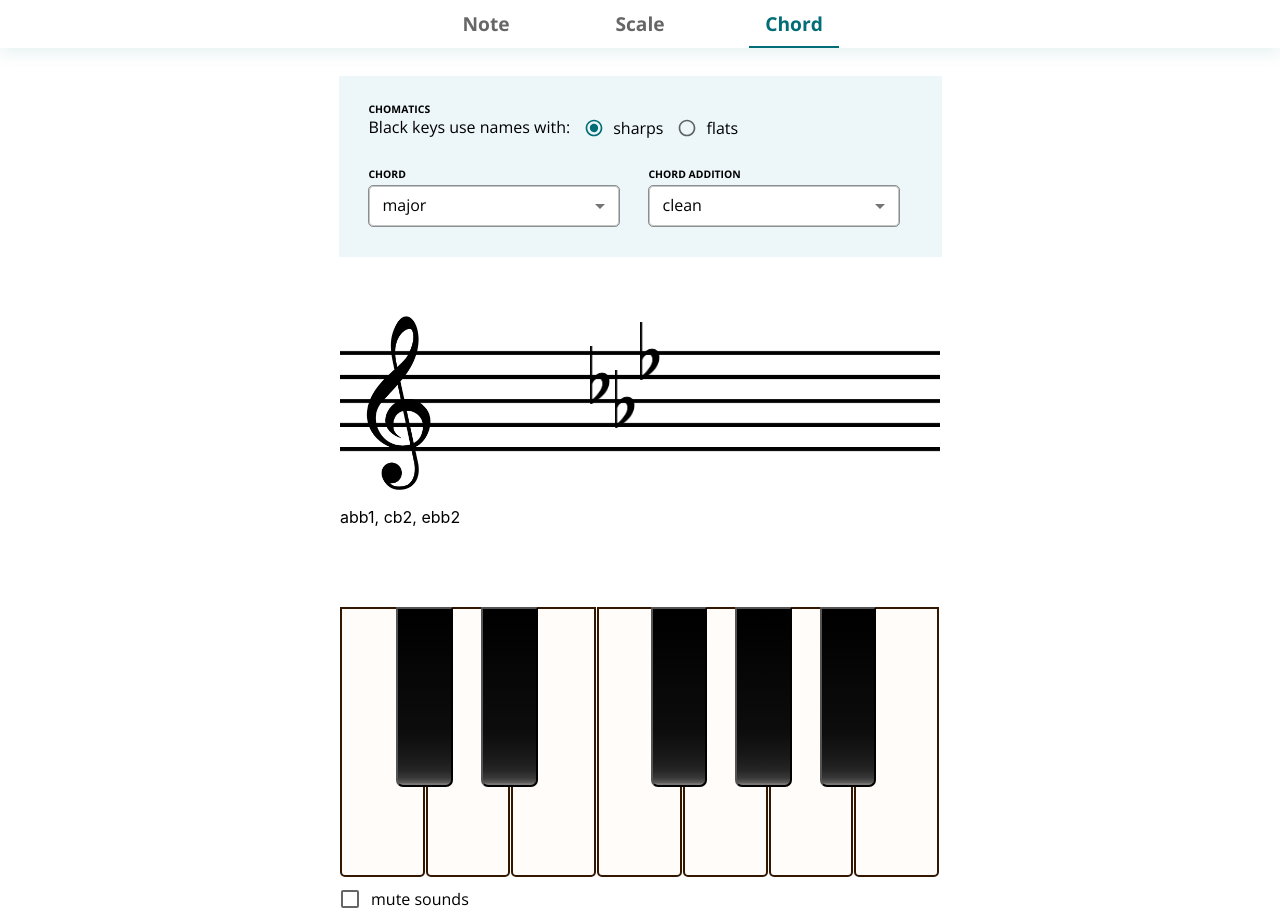
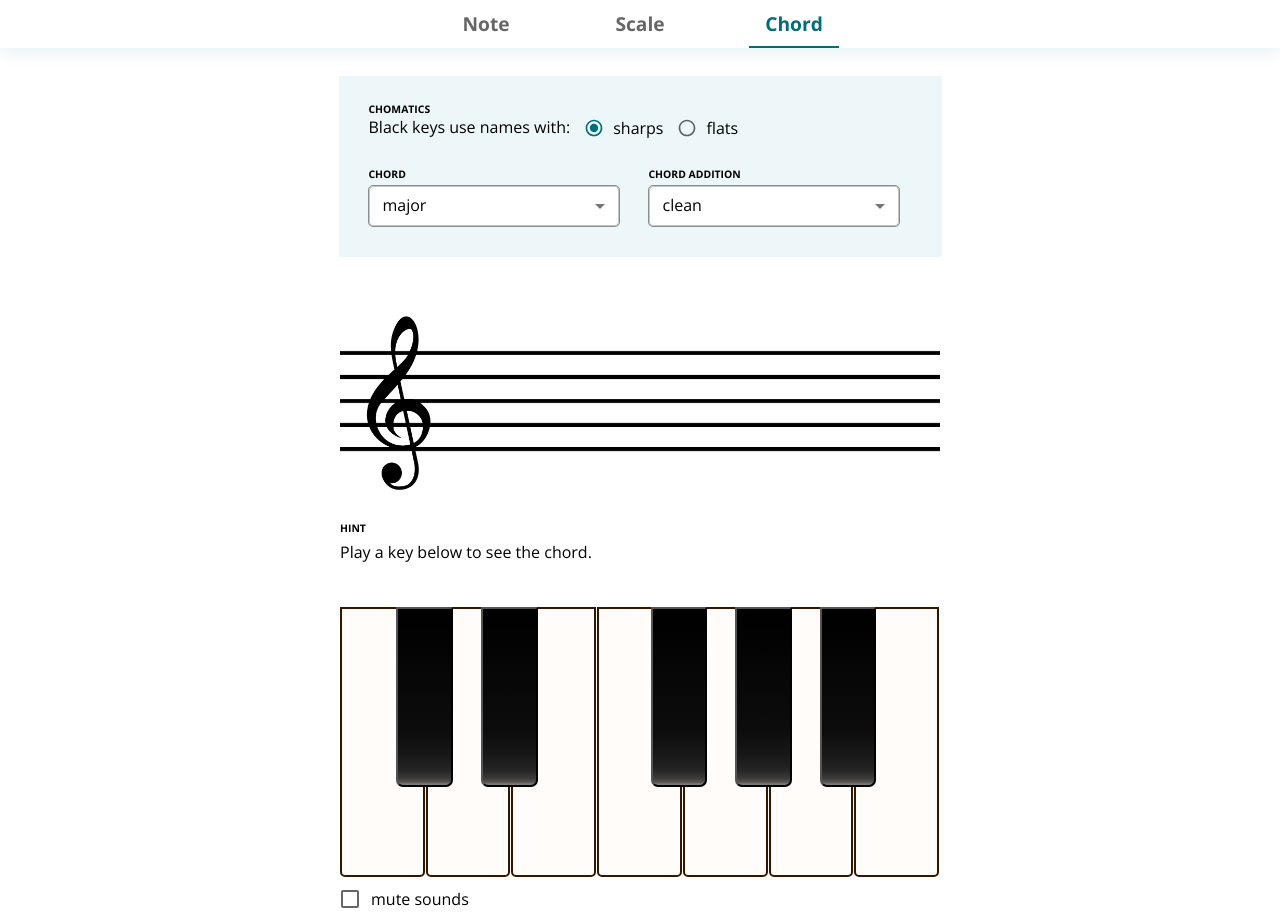
Before and after one commit to andrzejkukuryk/music-theory, a React (Create React App) app: page / in a window 1280 px wide. Both pictures are taken after a click on the tab "Chord". Built offline with nearby package versions, Linux system fonts and the light colour scheme.

Commit message:
add ChordCaption

```diff
--- a/src/component/chord/index.js
+++ b/src/component/chord/index.js
@@ -17,7 +17,7 @@ import { ChordCaption } from "../chordCaption";
 export function Chord({ note, chordType, chordAdditional }) {
   const [unavailablePosition, setUnavailablePosition] = useState([]); // [xy, xy... (x-row, y-column) ]
   const [chordIngredients, setChordIngredients] = useState(["c1", "e1", "g1"]);
-  const [signsForChromatics, setSignsForChromatics] = useState(["#", "b", " "]);
+  const [signsForChromatics, setSignsForChromatics] = useState([]);
   const ingredientsReversesed = [...chordIngredients].reverse();
 
   useEffect(
@@ -64,6 +64,16 @@ export function Chord({ note, chordType, chordAdditional }) {
     const fifthChromaticRow = ingredientsForChord.indexOf(
       ingredientsWithChromatics[4]
     );
+
+    // const firstPotencialTwoSigns =
+    //   note !== "X" ? ingredientsWithChromatics[0].length - 3 : 0;
+    // const secondPotencialTwoSigns =
+    //   note !== "X" ? ingredientsWithChromatics[1].length - 3 : 0;
+    // const thirdPotencialTwoSigns =
+    //   note !== "X" ? ingredientsWithChromatics[2].length - 3 : 0;
+    // const fourthPotencialTwoSigns =
+    //   note !== "X" ? ingredientsWithChromatics[3].length - 3 : 0;
+    // console.log(fourthPotencialTwoSigns);
 
     // trzy sąsiadujące składniki mają znaki chromatyczne
     if (
@@ -259,6 +269,7 @@ export function Chord({ note, chordType, chordAdditional }) {
     const chromaticsKey = `key${index}`;
     return (
       <Chromatics
+        note={note}
         key={chromaticsKey}
         pitch={pitch}
         row={index}
@@ -311,20 +322,31 @@ export function Chord({ note, chordType, chordAdditional }) {
   return (
     <div className={styles.container}>
       <img className={styles.clef} src={clef} alt="treble clef"></img>
+      {note !== "X" && (
         <img className={classLowerLine} src={line} alt="added lower line" />
+      )}
+      {note !== "X" && (
         <img
           className={classUpper1stLine}
           src={line}
           alt="added first upper line"
         />
+      )}
+      {note !== "X" && (
         <img
           className={classUpper2ndLine}
           src={line}
           alt="added second upper line"
         />
+      )}
       {ingredientsReversesed.map((ingr, index) => writeNote(ingr, index))}
       {ingredientsReversesed.map((ingr, index) => writeChromatics(ingr, index))}
-      <ChordCaption chordIngredients={chordIngredients} />
+      <ChordCaption
+        note={note}
+        chordType={chordType}
+        chordAdditional={chordAdditional}
+        chordIngredients={chordIngredients}
+      />
     </div>
   );
 }
--- a/src/component/chordCaption/index.js
+++ b/src/component/chordCaption/index.js
@@ -1,30 +1,101 @@
 import { Box, Typography } from "@mui/material";
 import React from "react";
+import {
+  TYPE_7TH,
+  TYPE_9TH,
+  TYPE_ADD9,
+  TYPE_AUGMENTED,
+  TYPE_DIMINISHED,
+  TYPE_MAJOR,
+  TYPE_MINOR,
+  TYPE_NONE,
+  TYPE_SUSPENDEDFOUR,
+  TYPE_SUSPENDEDTWO,
+} from "../../theory";
 
-export function ChordCaption({ chordIngredients }) {
+export function ChordCaption({
+  note,
+  chordType,
+  chordAdditional,
+  chordIngredients,
+}) {
+  const ingredients = chordIngredients.map(
+    (ingredient) =>
+      `${ingredient[0].toUpperCase()}${
+        ingredient[1] === "#" || ingredient[1] === "b" ? ingredient[1] : ""
+      }${ingredient[2] === "#" || ingredient[2] === "b" ? ingredient[2] : ""}`
+  );
+  const modeToDisplay = () => {
+    switch (chordType) {
+      case TYPE_MAJOR:
+        return "";
+      case TYPE_MINOR:
+        return "m";
+      case TYPE_AUGMENTED:
+        return "aug";
+      case TYPE_DIMINISHED:
+        return "dim";
+      case TYPE_SUSPENDEDTWO:
+        return "sus2";
+      case TYPE_SUSPENDEDFOUR:
+        return "sus4";
+      default:
+        return "";
+    }
+  };
+
+  const addToDisplay = () => {
+    switch (chordAdditional) {
+      case TYPE_NONE:
+        return "";
+      case TYPE_7TH:
+        return "7";
+      case TYPE_9TH:
+        return "9";
+      case TYPE_ADD9:
+        return "add9";
+      default:
+        return "";
+    }
+  };
+
+  const displayChordName = () => {
+    switch (chordType) {
+      case TYPE_MAJOR:
+      case TYPE_MINOR:
+      case TYPE_DIMINISHED:
+      case TYPE_AUGMENTED:
+        return `${modeToDisplay()}${addToDisplay()}`;
+      case TYPE_SUSPENDEDTWO:
+      case TYPE_SUSPENDEDFOUR:
+        return `${addToDisplay()}${modeToDisplay()}`;
+      default:
+        return `${modeToDisplay()}${addToDisplay()}`;
+    }
+  };
   return (
-    // <Box sx={{ marginTop: "30px" }}>
-    //   {note === "X" && (
-    //     <Box>
-    //       <Typography variant="body2" component="h3">
-    //         Hint
-    //       </Typography>
-    //       <Typography sx={{ marginTop: "4px" }}>
-    //         Play a key below to see the chord.
-    //       </Typography>
-    //     </Box>
-    //   )}
-    //   {note !== "X" && (
-    //     <Box>
-    //       <Typography variant="body2" component="h3">
-    //         Result
-    //       </Typography>
-    //       <Typography sx={{ marginTop: "4px" }}>
-    //         {range[0]} {modus} scale is: {range.join(", ")}
-    //       </Typography>
-    //     </Box>
-    //   )}
-    // </Box>
-    <p>{chordIngredients.join(", ")}</p>
+    <Box sx={{ marginTop: "30px" }}>
+      {note === "X" && (
+        <Box>
+          <Typography variant="body2" component="h3">
+            Hint
+          </Typography>
+          <Typography sx={{ marginTop: "4px" }}>
+            Play a key below to see the chord.
+          </Typography>
+        </Box>
+      )}
+      {note !== "X" && (
+        <Box>
+          <Typography variant="body2" component="h3">
+            Result
+          </Typography>
+          <Typography sx={{ marginTop: "4px" }}>
+            {note}
+            {displayChordName()} chord is: {ingredients.join(", ")}
+          </Typography>
+        </Box>
+      )}
+    </Box>
   );
 }
--- a/src/component/chromatics/index.js
+++ b/src/component/chromatics/index.js
@@ -5,24 +5,16 @@ import flat from "./graph/flat.png";
 import classNames from "classnames";
 
 
-export function Chromatics({ pitch, row, unavailablePosition, signsForChromatics }) {
-  const checkPosition = (row, column, sign) => {
+export function Chromatics({
+  note,
+  pitch,
+  row,
+  unavailablePosition,
+  signsForChromatics,
+}) {
+  const checkPosition = (row, column) => {
     const newPosition = `${row}${column}`;
 
-    // if (pitch.length > 2) {
-    //   if (sign === "#") {
-    //     if (!unavailablePosition.includes(newPosition)) {
-    //       return true;
-    //     }
-    //   } else if (sign === "b") {
-    //     console.log("hop", pitch);
-    //     if (!unavailablePosition.includes(newPosition)) {
-    //       return true;
-    //     }
-    //   }
-    // } else {
-    //   return false;
-    // }
     if (pitch.length > 2) {
       if (!unavailablePosition.includes(newPosition)) {
         return true;
@@ -52,47 +44,48 @@ export function Chromatics({ pitch, row, unavailablePosition, signsForChromatics
 
   const classSharp0 = classNames({
     [styles.sharpOnStaff]: true,
-    [styles.sharpEnabled]: checkPosition(row, 0, "#"),
-    // [styles.sharpEnabled]: false,
+    [styles.sharpEnabled]: checkPosition(row, 0),
   });
 
   const classSharp1 = classNames({
     [styles.sharpOnStaff]: true,
-    [styles.sharpEnabled]: checkPosition(row, 1, "#"),
+    [styles.sharpEnabled]: checkPosition(row, 1),
   });
 
   const classSharp2 = classNames({
     [styles.sharpOnStaff]: true,
-    [styles.sharpEnabled]: checkPosition(row, 2, "#"),
+    [styles.sharpEnabled]: checkPosition(row, 2),
   });
 
   const classSharp3 = classNames({
     [styles.sharpOnStaff]: true,
-    [styles.sharpEnabled]: checkPosition(row, 3, "#"),
+    [styles.sharpEnabled]: checkPosition(row, 3),
   });
 
   const classFlat0 = classNames({
     [styles.flatOnStaff]: true,
-    [styles.flatEnabled]: checkPosition(row, 0, "b"),
+    [styles.flatEnabled]: checkPosition(row, 0),
   });
 
   const classFlat1 = classNames({
     [styles.flatOnStaff]: true,
-    [styles.flatEnabled]: checkPosition(row, 1, "b"),
+    [styles.flatEnabled]: checkPosition(row, 1),
   });
 
   const classFlat2 = classNames({
     [styles.flatOnStaff]: true,
-    [styles.flatEnabled]: checkPosition(row, 2, "b"),
+    [styles.flatEnabled]: checkPosition(row, 2),
   });
 
   const classFlat3 = classNames({
     [styles.flatOnStaff]: true,
-    [styles.flatEnabled]: checkPosition(row, 3, "b"),
+    [styles.flatEnabled]: checkPosition(row, 3),
   });
 
   return (
     <div className={styles.container}>
+      {note !== "X" && (
+        <div>
           {signsForChromatics[row] === "#" && (
             <div className={classPositionDiv}>
               <img
@@ -168,5 +161,7 @@ export function Chromatics({ pitch, row, unavailablePosition, signsForChromatics
             </div>
           )}
         </div>
+      )}
+    </div>
   );
 }
```
Lines whose indentation alone changed are shown as unchanged.
